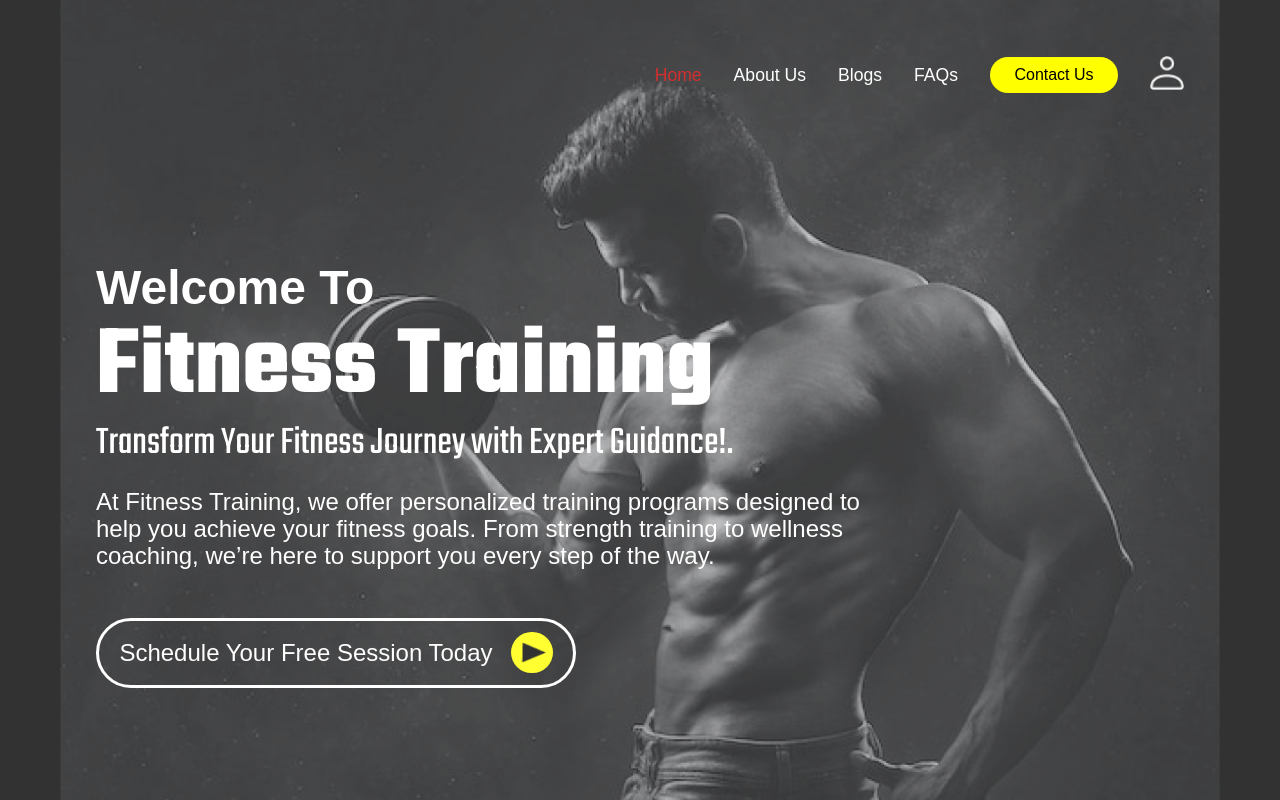
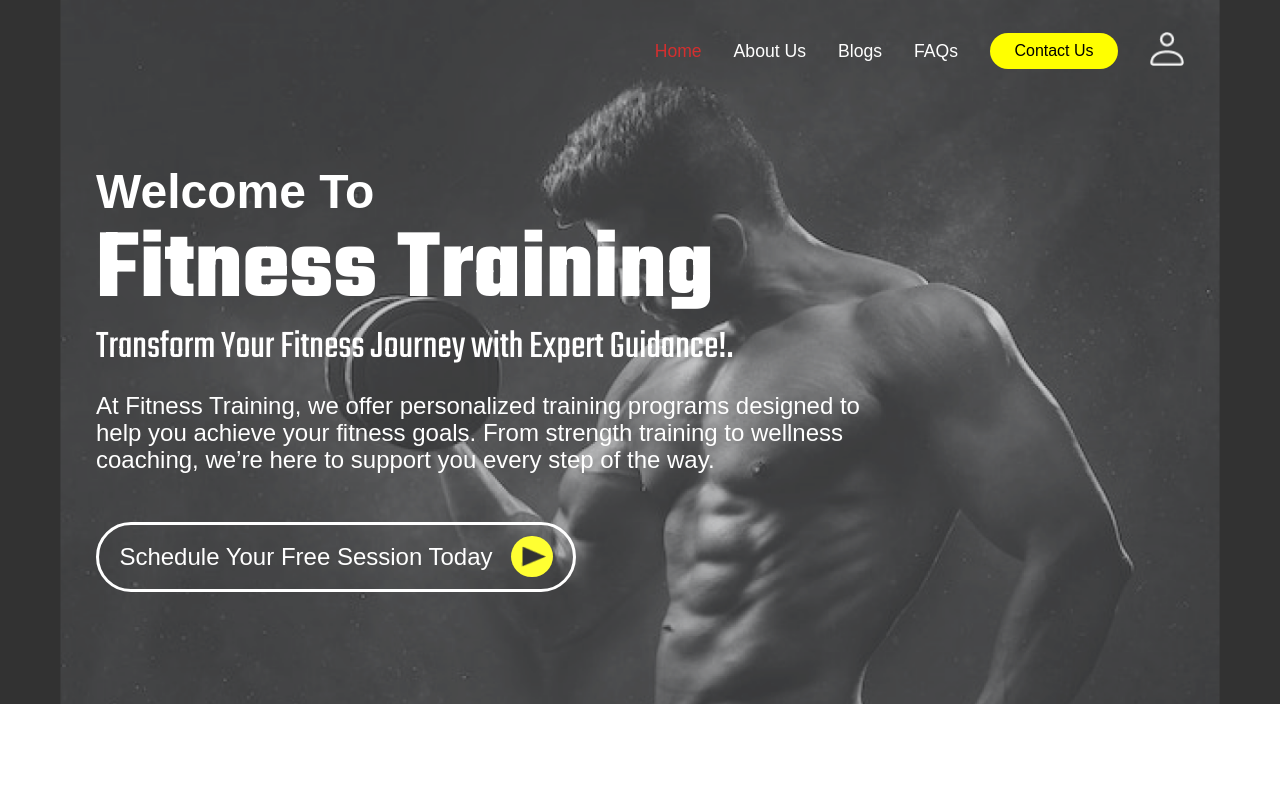
Before and after one commit to ZainabBashir425/Fitness-Website, a React (Create React App) app: page / in a window 1280 px wide. Shown: the top 800 px of the page. Built offline with nearby package versions, Linux system fonts and the light colour scheme.

Commit message:
Hero Section

```diff
--- a/src/css/Header.css
+++ b/src/css/Header.css
@@ -3,7 +3,7 @@ header {
     width: 100%;
     background: transparent;
     z-index: 10;
-    padding: 3.5rem 6rem;
+    padding: 2rem 6rem;
   }
 
   nav {
--- a/src/css/Home.css
+++ b/src/css/Home.css
@@ -6,7 +6,7 @@
     color: #ffffff;
     opacity: 80%;
     background-size: cover;
-    padding: 16rem 6rem 10rem;
+    padding: 10rem 6rem 7rem;
     margin-bottom: 2rem;
 }
 .welsomeMsg, .qoute{
```
